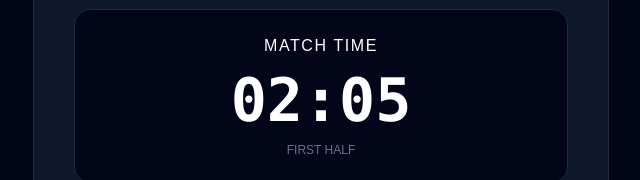
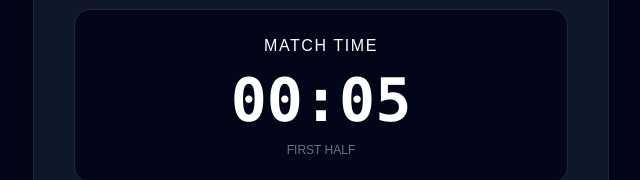
Before and after one commit to zibanoori/MatchTimer, a React (Vite) app: page / in a window 1280 px wide. Shown: the part 376-556 px from the top of the page, without its empty margins (319-959 px from the left). Built offline with nearby package versions, Linux system fonts and the light colour scheme.

Commit message:
Feat: add match timer interval

```diff
--- a/src/App.jsx
+++ b/src/App.jsx
@@ -2,11 +2,23 @@ import { useState, useEffect } from "react";
 import "./App.css";
 
 function App() {
-  const [seconds, setSeconds] = useState(125);
+  const [seconds, setSeconds] = useState(0);
+  const [isRunning, setIsRunning] = useState(false);
 
   const minutes = Math.floor(seconds / 60);
   const remainingSeconds = seconds % 60;
+
   const formattedTime = `${String(minutes).padStart(2, "0")}:${String(remainingSeconds).padStart(2, "0")}`;
+
+  useEffect(() => {
+    const timer = setInterval(() => {
+      setSeconds((prev) => prev + 1);
+    }, 1000);
+
+    return () => {
+      clearInterval(timer);
+    };
+  }, []);
 
   return (
     <main className="min-h-screen bg-slate-950 text-white flex items-center justify-center p-4">
@@ -23,7 +35,7 @@ function App() {
           <div className="text-center">
             <div className="text-5xl sm:text-6xl">IR</div>
             <h2 className="mt-4 text-lg font-semibold sm:text-xl">IRAN</h2>
-            <p className="mt-1 text-xs text-slate-400 ">HOME</p>
+            <p className="mt-1 text-xs text-slate-400">HOME</p>
           </div>
 
           <div className="text-center">
@@ -46,9 +58,11 @@ function App() {
           <p className="text-xs font-medium uppercase tracking-widest sm:text-base">
             Match Time
           </p>
+
           <p className="mt-3 font-mono text-5xl font-bold tabular-nums sm:text-6xl">
             {formattedTime}
           </p>
+
           <p className="mt-3 text-xs text-slate-500">FIRST HALF</p>
         </div>
 
```
